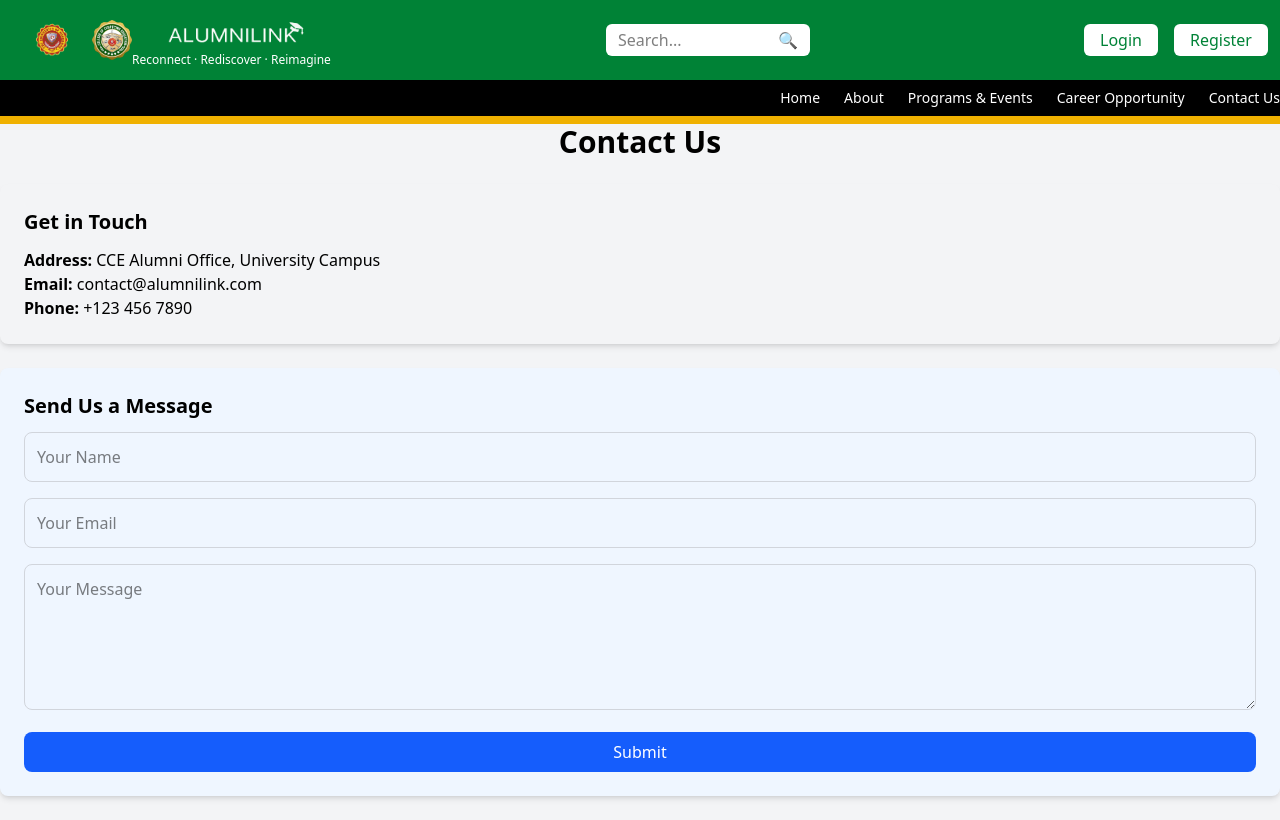
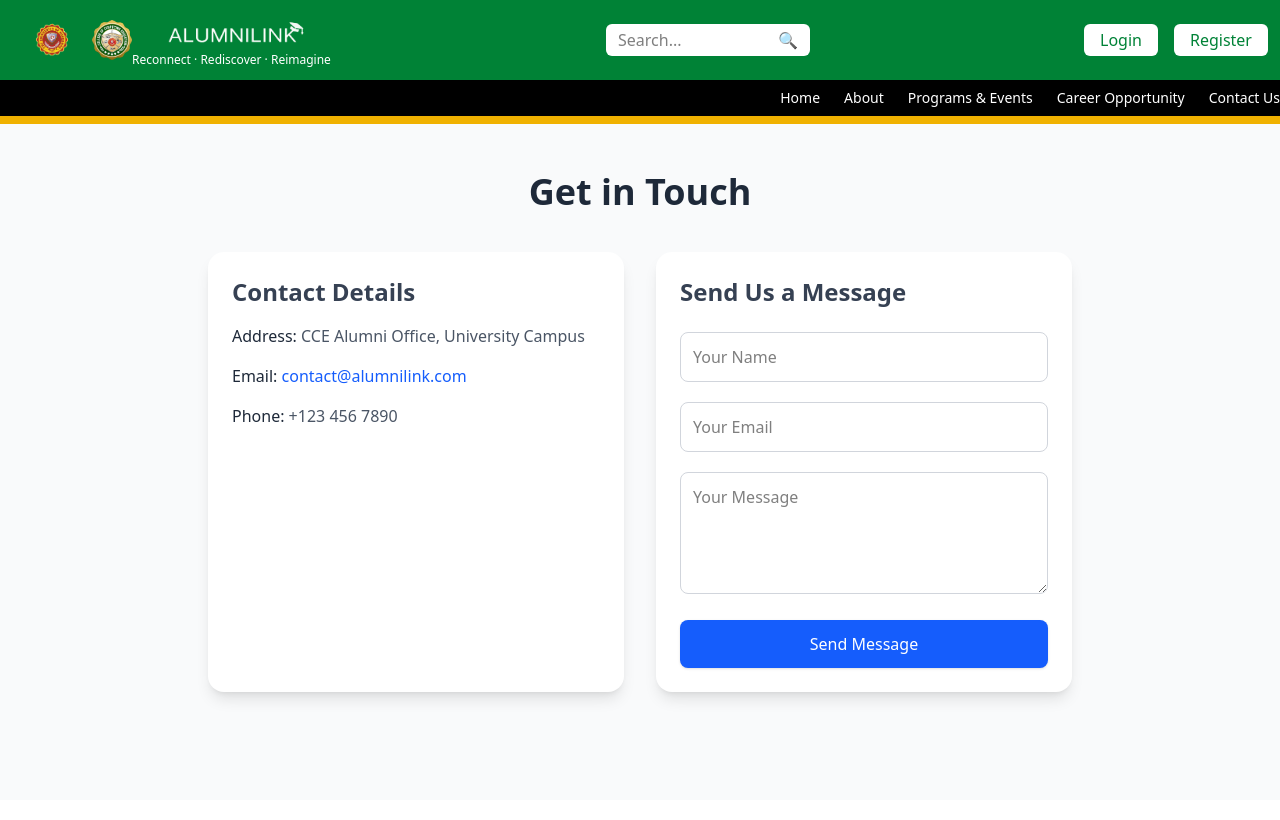
Before and after one commit to blank122/alumni-link-frontend, a React (Vite) app: page /contact in a window 1280 px wide. Built offline with nearby package versions, Linux system fonts and the light colour scheme.

Commit message:
some updates

```diff
--- a/src/layouts/AuthLayout.jsx
+++ b/src/layouts/AuthLayout.jsx
@@ -2,7 +2,9 @@ import { Outlet } from "react-router-dom";
 
 const AuthLayout = () => {
     return (
-        <div className="min-h-screen w-full bg-gray-100">
+
+        <div className=" min-h-screen w-full bg-gray-100">
+        {/* min-h-screen w-full bg-gray-100 */}
             <Outlet />
         </div>
 
--- a/src/pages/AboutUs.jsx
+++ b/src/pages/AboutUs.jsx
@@ -8,9 +8,9 @@ const AboutUs = () => {
         <div className="flex flex-col w-full min-h-screen">
             <Navbar />
 
-            <h2 className="text-3xl font-bold text-center mb-6">About us</h2>
+            <h2 className="text-3xl font-bold text-center py-6 mb-6">About Us</h2>
 
-            <div className="bg-gray-100 p-6 rounded-lg shadow-md mb-6">
+            <div className="bg-gray-100 p-6 rounded-lg shadow-md mb-6 mx-10">
                 <h3 className="text-xl font-semibold mb-3">Get in Touch</h3>
                 <p className="text-gray-800 mt-4 text-justify leading-relaxed">
                     Welcome back to your academic home! At AlumniLink, we’re not just tracking your professional journey—we’re celebrating it.
--- a/src/pages/ContactUs.jsx
+++ b/src/pages/ContactUs.jsx
@@ -1,65 +1,78 @@
 /* eslint-disable no-constant-binary-expression */
 import Navbar from "../components/layouts/Navbar";
+
 const ContactUs = () => {
+    return (
+        <div className="bg-gray-50 min-h-screen">
+            <Navbar />
+            <div className="max-w-4xl mx-auto px-4 py-12">
+                <h2 className="text-4xl font-bold text-center text-gray-800 mb-10">
+                    Get in Touch
+                </h2>
 
-
-
-    return (
-        <div className="flex flex-col w-full min-h-screen">
-            <Navbar />
-
-            <h2 className="text-3xl font-bold text-center mb-6">Contact Us</h2>
-
-            <div className="bg-gray-100 p-6 rounded-lg shadow-md mb-6">
-                <h3 className="text-xl font-semibold mb-3">Get in Touch</h3>
-                <p><strong>Address:</strong> CCE Alumni Office, University Campus</p>
-                <p><strong>Email:</strong> contact@alumnilink.com</p>
-                <p><strong>Phone:</strong> +123 456 7890</p>
+                <div className="grid md:grid-cols-2 gap-8 mb-12">
+                    {/* Contact Info */}
+                    <div className="bg-white p-6 rounded-2xl shadow-lg space-y-4">
+                        <h3 className="text-2xl font-semibold text-gray-700 mb-4">Contact Details</h3>
+                        <p className="text-gray-600">
+                            <span className="font-medium text-gray-800">Address:</span> CCE Alumni Office, University Campus
+                        </p>
+                        <p className="text-gray-600">
+                            <span className="font-medium text-gray-800">Email:</span>{" "}
+                            <a href="mailto:contact@alumnilink.com" className="text-blue-600 hover:underline">contact@alumnilink.com</a>
+                        </p>
+                        <p className="text-gray-600">
+                            <span className="font-medium text-gray-800">Phone:</span> +123 456 7890
+                        </p>
                     </div>
 
-            <div className="bg-blue-50 p-6 rounded-lg shadow-md mb-6">
-                <h3 className="text-xl font-semibold mb-3">Send Us a Message</h3>
-                <form className="space-y-4">
+                    {/* Contact Form */}
+                    <div className="bg-white p-6 rounded-2xl shadow-lg">
+                        <h3 className="text-2xl font-semibold text-gray-700 mb-6">Send Us a Message</h3>
+                        <form className="space-y-5">
                             <input
                                 type="text"
                                 name="name"
                                 placeholder="Your Name"
                                 required
-                        className="w-full p-3 border border-gray-300 rounded-lg"
+                                className="w-full p-3 border border-gray-300 rounded-lg focus:outline-none focus:ring-2 focus:ring-blue-500"
                             />
                             <input
                                 type="email"
                                 name="email"
                                 placeholder="Your Email"
                                 required
-                        className="w-full p-3 border border-gray-300 rounded-lg"
+                                className="w-full p-3 border border-gray-300 rounded-lg focus:outline-none focus:ring-2 focus:ring-blue-500"
                             />
                             <textarea
                                 name="message"
-                        rows="5"
+                                rows="4"
                                 placeholder="Your Message"
                                 required
-                        className="w-full p-3 border border-gray-300 rounded-lg"
+                                className="w-full p-3 border border-gray-300 rounded-lg focus:outline-none focus:ring-2 focus:ring-blue-500"
                             ></textarea>
                             <button
                                 type="submit"
-                        className="w-full bg-blue-600 text-white py-2 rounded-lg hover:bg-blue-700 transition"
-                    >Submit</button>
+                                className="w-full bg-blue-600 text-white py-3 rounded-lg font-medium hover:bg-blue-700 transition duration-200 shadow-sm"
+                            >
+                                Send Message
+                            </button>
                         </form>
                     </div>
+                </div>
 
+                {/* Optional Footer Links */}
                 {/* <div className="text-center">
-                <h3 className="text-xl font-semibold mb-3">Follow Us</h3>
-                <div className="flex justify-center space-x-4">
-                    <a href="#" className="text-blue-600 hover:underline">Facebook</a>
-                    <a href="#" className="text-blue-600 hover:underline">Twitter</a>
-                    <a href="#" className="text-blue-600 hover:underline">LinkedIn</a>
+          <h3 className="text-xl font-semibold mb-3 text-gray-700">Follow Us</h3>
+          <div className="flex justify-center space-x-6 text-blue-600 text-lg">
+            <a href="#" className="hover:underline">Facebook</a>
+            <a href="#" className="hover:underline">Twitter</a>
+            <a href="#" className="hover:underline">LinkedIn</a>
           </div>
         </div> */}
             </div>
-
+        </div>
     );
-
 };
 
 export default ContactUs;
--- a/src/pages/Register1.jsx
+++ b/src/pages/Register1.jsx
@@ -3,79 +3,16 @@
 import { useEffect, useState } from "react";
 import axios from "axios";
 import Navbar from "../components/layouts/Navbar";
-import { motion } from "framer-motion";
 import PersonalInfoStep from "./register/PersonalInfoStep";
 import AddressInfoStep from "./register/AddressInfoStep";
 import EducationalBackgroundInfo from "./register/EducationalBackgroundInfo";
 import EmploymentAddressStep from "./register/EmployeeAddressInfoStep";
+import EmploymentStatus from "./register/EmployeementStatus";
+import EmploymentInfoStep from "./register/EmploymentInfoStep";
 
 import ReviewStep from "./register/ReviewStep";
 import { useNavigate } from "react-router-dom";
 import SkillsAndCertifications from "./register/SkillsAndCertifications";
-
-const EmploymentInfoStep = ({ userData, handleChange, errors }) => (
-    <motion.div
-        className="p-6 bg-white rounded-lg shadow-lg w-96 mx-auto"
-        initial={{ opacity: 0, x: 50 }}
-        animate={{ opacity: 1, x: 0 }}
-        transition={{ duration: 0.5 }}
-    >
-        <div>
-            <h2 className="text-xl font-semibold mb-4">Employment Information</h2>
-            <input type="text" name="company_name" placeholder="Company Name" onChange={handleChange} value={userData.company_name} className="w-full p-2 border rounded mb-1" />
-            {errors.company_name && <p className="text-red-500 text-sm">{errors.company_name}</p>}
-
-            <input type="text" name="job_title" placeholder="Job Title" onChange={handleChange} value={userData.job_title} className="w-full p-2 border rounded mb-1" />
-            {errors.job_title && <p className="text-red-500 text-sm">{errors.job_title}</p>}
-
-
-            <input type="date" name="start_date" placeholder="Start Date" onChange={handleChange} value={userData.start_date} className="w-full p-2 border rounded mb-1" />
-            {errors.start_date && <p className="text-red-500 text-sm">{errors.start_date}</p>}
-        </div>
-    </motion.div>
-
-);
-const EmploymentStatus = ({ userData, handleChange, errors }) => (
-    <motion.div
-        className="p-6 bg-white rounded-lg shadow-lg w-96 mx-auto"
-        initial={{ opacity: 0, x: 50 }}
-        animate={{ opacity: 1, x: 0 }}
-        transition={{ duration: 0.5 }}
-    >
-        <div>
-            <h2 className="text-xl font-semibold mb-4">Employment Status</h2>
-
-            {/* might add a function that detects the value of the employment status if it is less than 2 (which is employed the user will go to the review phase to check his form submittions) */}
-            <select name="emp_status" onChange={handleChange} value={userData.emp_status} className="w-full p-2 border rounded mb-1">
-                <option value="">Employment Status</option>
-                <option value="0">Unemployed</option>
-                <option value="1">Freelance</option>
-                <option value="2">Employed</option>
-            </select>
-            {errors.emp_status && <p className="text-red-500 text-sm">{errors.emp_status}</p>}
-        </div>
-    </motion.div>
-
-);
-
-const AccountInfoStep = ({ userData, handleChange, errors }) => (
-    <motion.div
-        className="p-6 bg-white rounded-lg shadow-lg w-96 mx-auto"
-        initial={{ opacity: 0, x: 50 }}
-        animate={{ opacity: 1, x: 0 }}
-        transition={{ duration: 0.5 }}
-    >
-        <div>
-            <h2 className="text-xl font-semibold mb-4">Account Information</h2>
-            <input type="text" name="email" placeholder="Email" onChange={handleChange} value={userData.email} className="w-full p-2 border rounded mb-1" />
-            {errors.email && <p className="text-red-500 text-sm">{errors.email}</p>}
-
-            <input type="password" name="password" placeholder="Create Password" onChange={handleChange} value={userData.password} className="w-full p-2 border rounded mb-1" />
-            {errors.password && <p className="text-red-500 text-sm">{errors.password}</p>}
-        </div>
-    </motion.div>
-
-);
 
 const MultiStepForm = () => {
 
@@ -276,12 +213,17 @@ const MultiStepForm = () => {
 
     const validateStep = () => {
         let newErrors = {};
+        const phoneRegex = /^(09|\+639)\d{9}$/;
+
         //registration
         if (step === 1) {
             if (!userData.alm_first_name) newErrors.alm_first_name = "First Name is required";
             if (!userData.alm_last_name) newErrors.alm_last_name = "Last Name is required";
             if (!userData.alm_gender) newErrors.alm_gender = "Gender is required";
             if (!userData.alm_contact_number) newErrors.alm_contact_number = "Contact Number is required";
+            if (!phoneRegex.test(userData.alm_contact_number)) {
+                newErrors.alm_contact_number = "Contact Number is not a valid Philippines mobile number format";
+            }
         }
         //address info
         else if (step === 2) {
--- /dev/null
+++ b/src/pages/register/AccountInfoStep.jsx
@@ -0,0 +1,23 @@
+/* eslint-disable react/prop-types */
+import { motion } from "framer-motion";
+
+const AccountInfoStep = ({ userData, handleChange, errors }) => (
+    <motion.div
+        className="p-6 bg-white rounded-lg shadow-lg w-96 mx-auto"
+        initial={{ opacity: 0, x: 50 }}
+        animate={{ opacity: 1, x: 0 }}
+        transition={{ duration: 0.5 }}
+    >
+        <div>
+            <h2 className="text-xl font-semibold mb-4">Account Information</h2>
+            <input type="text" name="email" placeholder="Email" onChange={handleChange} value={userData.email} className="w-full p-2 border rounded mb-1" />
+            {errors.email && <p className="text-red-500 text-sm">{errors.email}</p>}
+
+            <input type="password" name="password" placeholder="Create Password" onChange={handleChange} value={userData.password} className="w-full p-2 border rounded mb-1" />
+            {errors.password && <p className="text-red-500 text-sm">{errors.password}</p>}
+        </div>
+    </motion.div>
+
+);
+
+export default AccountInfoStep;
--- a/src/pages/register/EducationalBackgroundInfo.jsx
+++ b/src/pages/register/EducationalBackgroundInfo.jsx
@@ -67,7 +67,7 @@ const EducationalBackgroundInfo = ({ userData, handleChange, errors }) => {
                 {/* Year Graduated (Date Picker) */}
                 <div>
                     <label htmlFor="year_graduated" className="block text-sm font-medium text-gray-700">
-                        Year Graduated
+                        School Year Graduated
                     </label>
                     <DatePicker
                         id="year_graduated"
--- /dev/null
+++ b/src/pages/register/EmployeementStatus.jsx
@@ -0,0 +1,22 @@
+const EmploymentStatus = ({ userData, handleChange, errors }) => (
+    <motion.div
+        className="p-6 bg-white rounded-lg shadow-lg w-96 mx-auto"
+        initial={{ opacity: 0, x: 50 }}
+        animate={{ opacity: 1, x: 0 }}
+        transition={{ duration: 0.5 }}
+    >
+        <div>
+            <h2 className="text-xl font-semibold mb-4">Employment Status</h2>
+
+            {/* might add a function that detects the value of the employment status if it is less than 2 (which is employed the user will go to the review phase to check his form submittions) */}
+            <select name="emp_status" onChange={handleChange} value={userData.emp_status} className="w-full p-2 border rounded mb-1">
+                <option value="">Employment Status</option>
+                <option value="0">Unemployed</option>
+                <option value="1">Freelance</option>
+                <option value="2">Employed</option>
+            </select>
+            {errors.emp_status && <p className="text-red-500 text-sm">{errors.emp_status}</p>}
+        </div>
+    </motion.div>
+
+);
--- /dev/null
+++ b/src/pages/register/EmploymentInfoStep.jsx
@@ -0,0 +1,26 @@
+import { motion } from "framer-motion";
+
+const EmploymentInfoStep = ({ userData, handleChange, errors }) => (
+    <motion.div
+        className="p-6 bg-white rounded-lg shadow-lg w-96 mx-auto"
+        initial={{ opacity: 0, x: 50 }}
+        animate={{ opacity: 1, x: 0 }}
+        transition={{ duration: 0.5 }}
+    >
+        <div>
+            <h2 className="text-xl font-semibold mb-4">Employment Information</h2>
+            <input type="text" name="company_name" placeholder="Company Name" onChange={handleChange} value={userData.company_name} className="w-full p-2 border rounded mb-1" />
+            {errors.company_name && <p className="text-red-500 text-sm">{errors.company_name}</p>}
+
+            <input type="text" name="job_title" placeholder="Job Title" onChange={handleChange} value={userData.job_title} className="w-full p-2 border rounded mb-1" />
+            {errors.job_title && <p className="text-red-500 text-sm">{errors.job_title}</p>}
+
+
+            <input type="date" name="start_date" placeholder="Start Date" onChange={handleChange} value={userData.start_date} className="w-full p-2 border rounded mb-1" />
+            {errors.start_date && <p className="text-red-500 text-sm">{errors.start_date}</p>}
+        </div>
+    </motion.div>
+
+);
+
+export default EmploymentInfoStep;
```
Also changed, not shown: src/pages/register/AddressInfoStep.jsx (+13 -12 lines), src/pages/register/PersonalInfoStep.jsx (+16 -15 lines). Lines whose indentation alone changed are shown as unchanged.
